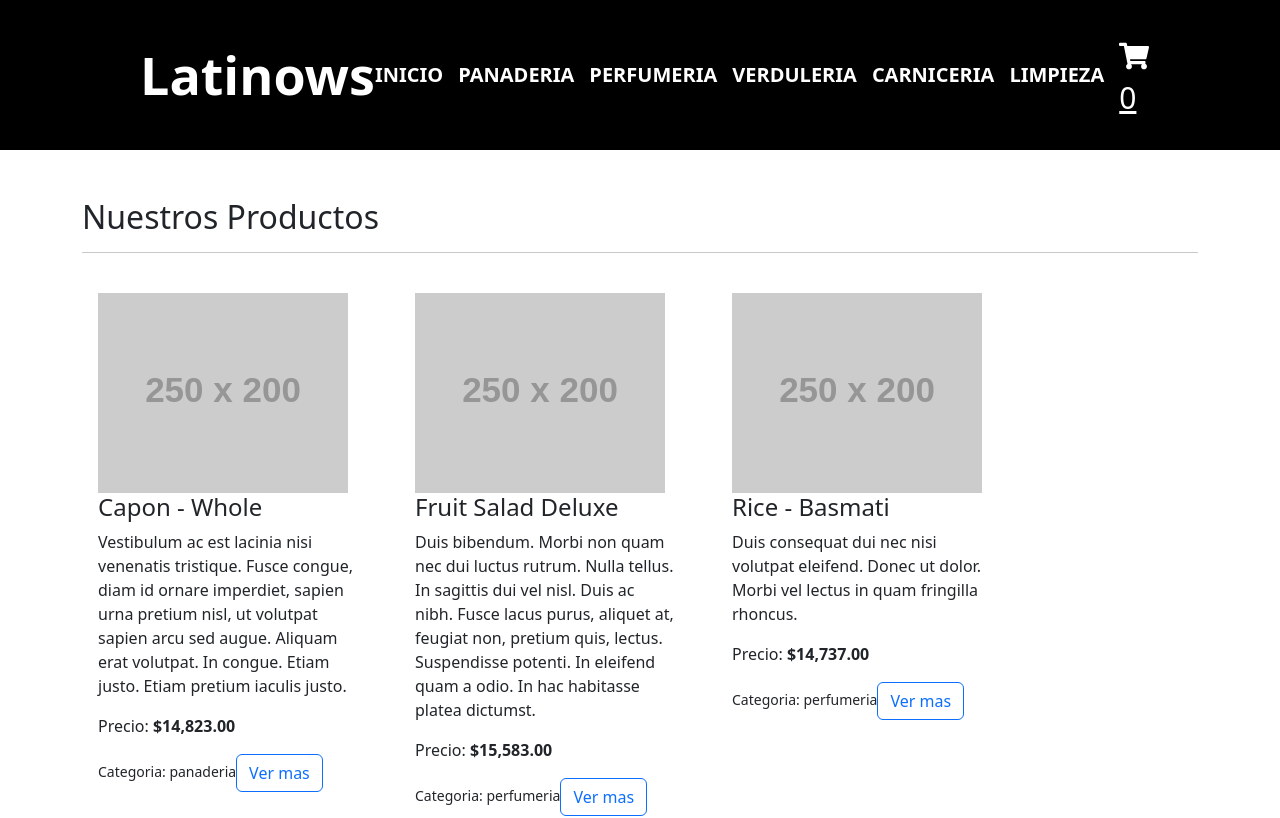
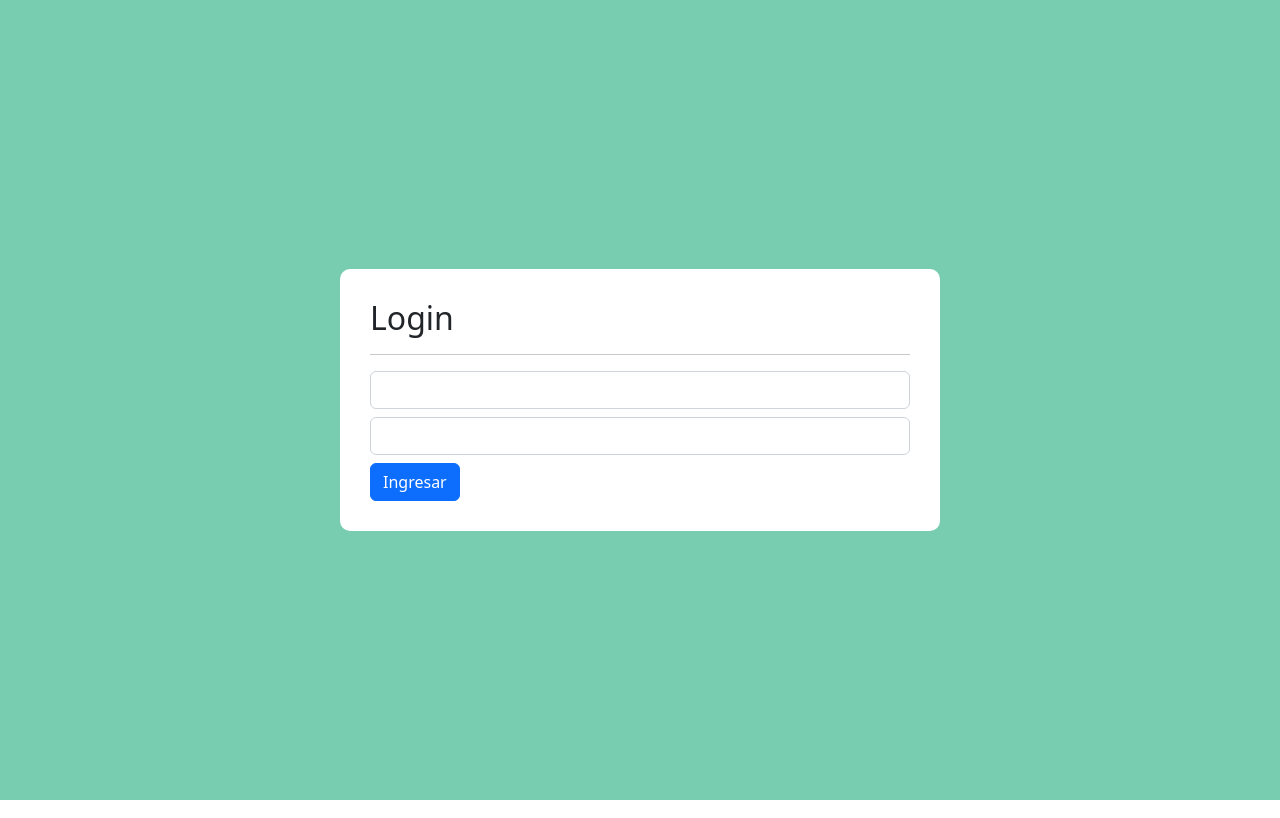
Before and after one commit to Jnieto2408/react-coder, a React (Create React App) app: page /login in a window 1280 px wide. Before the commit this address led to /. Shown: the top 818 px of the page. Built offline with nearby package versions, Linux system fonts and the light colour scheme.

Commit message:
router and login screen

```diff
--- a/src/App.js
+++ b/src/App.js
@@ -1,40 +1,19 @@
-import { Navbar } from "./components/Navbar/Navbar";
 import "bootstrap/dist/css/bootstrap.min.css";
-import ItemListContainer from "./components/ItemListContainer/ItemListContainer";
-import ItemDetailContainer from "./components/ItemDetailContainer/ItemDetailContainter";
-import { BrowserRouter, Routes, Route, Navigate } from "react-router-dom";
-import Contacto from "./components/Contacto/Contacto";
-import Cart from "./components/Cart/Cart";
 import { CartProvider } from "./context/CartContext";
+import { LoginProvider } from "./context/LoginContext";
+import AppRouter from "./router/AppRouter";
 
 
 function App() {
 
 
+
   return (
-    <CartProvider>
-      <BrowserRouter>
-        <Routes>
-          <Route path="/" element={<Navbar bg="#000" />} />
-          <Route path="*" element={<Navbar />} />
-        </Routes>
-
-        <Routes>
-          <Route path="/" element={<ItemListContainer />} />
-          <Route
-            path="/productos/:categoryId"
-            element={<ItemListContainer />}
-            />
-          <Route path="/detail/:itemId" element={<ItemDetailContainer />} />
-          <Route path="/contacto" element={<Contacto />} />
-          <Route path="/cart" element={<Cart />} />
-          <Route path="*" element={<Navigate to={"/"} />} />
-        </Routes>
-      </BrowserRouter>
-    </CartProvider>
-
-
-    /* <Footer/> */
+    <LoginProvider>
+      <CartProvider>
+        <AppRouter/>
+      </CartProvider>
+    </LoginProvider>
   );
 }
 
--- /dev/null
+++ b/src/components/LoginScreen/LoginScreen.js
@@ -0,0 +1,56 @@
+import { useState } from "react"
+import { useLoginContext } from "../../context/LoginContext"
+import "./LoginScreen.scss"
+
+
+const LoginScreen = () => {
+
+    const { login, user } = useLoginContext()
+
+    const [values, setValues] = useState({
+        email:"",
+        password:""
+    })
+
+    const handleInputChange = (e) => {
+        setValues({
+            ...values,
+            [e.target.name]:e.target.value
+        })
+    }
+
+    const handleSubmit = (e) => {
+        e.preventDefault()
+        login(values)
+    }
+    return(
+        <div className="login-screen">
+            <div className="login">
+                <h2>Login</h2>
+                <hr/>
+
+                <form onSubmit={handleSubmit}>
+                    <input
+                        className="form-control my-2"
+                        type="email"
+                        value={values.email}
+                        onChange={handleInputChange}
+                        name="email"
+                    />
+                    <input
+                        className="form-control my-2"
+                        type="password"
+                        value={values.password}
+                        onChange={handleInputChange}
+                        name="password"
+                    />
+                    <button className="btn btn-primary">Ingresar</button>
+                    {user.error && <p className="error">{user.error}</p>}
+                </form>
+            </div>
+        </div>
+    )
+}
+
+
+export default LoginScreen
--- /dev/null
+++ b/src/components/LoginScreen/LoginScreen.scss
@@ -0,0 +1,20 @@
+.login-screen{
+    width:  100%;
+    height: 100vh;
+    background-color: #78ccb0;
+    display: flex;
+    justify-content: center;
+    align-items: center;
+
+    .login{
+        width: 600px;
+        padding: 30px;
+        border-radius: 10px;
+        background-color: #fff;
+    }
+    .error{
+        color: red;
+        font-weight: 700;
+        font-size: 16px;
+    }
+}
--- a/src/components/Navbar/Navbar.js
+++ b/src/components/Navbar/Navbar.js
@@ -1,8 +1,10 @@
 import "./Navbar.scss"
 import { Link } from "react-router-dom"
 import CartWidget from "../CartWidget/CartWidget"
+import { useLoginContext } from "../../context/LoginContext"
 
 export const Navbar = ({bg = "#78ccb0"}) => {
+    const {user, logout} = useLoginContext()
 
     return (
         <header className="header" style={{background: bg}}>
@@ -18,6 +20,10 @@ export const Navbar = ({bg = "#78ccb0"}) => {
                     <CartWidget/>
                 </nav>
             </div>
+            <div className="header__container">
+                <p>Bienvenido: {user.email}</p>
+                <button className="btn btn-danger" onClick={logout}>Logout</button>
+            </div>
         </header>
     )
 }
--- a/src/components/Navbar/Navbar.scss
+++ b/src/components/Navbar/Navbar.scss
@@ -7,6 +7,11 @@
         display: flex;
         justify-content: space-between;
         align-items: center;
+        p{
+            margin: 0;
+            color: white;
+            font-weight: 700;
+        }
         .header__logo {
             font-size: 52px;
             color: white;
--- /dev/null
+++ b/src/context/LoginContext.js
@@ -0,0 +1,76 @@
+import { createContext, useContext, useState } from "react"
+
+const MOCK_USERS = [
+    {
+        email:"profe@coder.com",
+        password:"admin"
+    },
+    {
+        email:"tutor@coder.com",
+        password:"coder"
+    },
+    {
+        email:"john@doe.com",
+        password:"coder"
+    },
+]
+
+
+
+export const LoginContext = createContext()
+
+export const useLoginContext = () => {
+    return useContext(LoginContext)
+}
+
+export const LoginProvider = ({children}) => {
+    const[user, setUser] = useState({
+        email: "",
+        logged: false,
+        error: null
+    })
+
+    console.log(user)
+
+    const login = (values) => {
+        const match = MOCK_USERS.find(user => user.email === values.email)
+
+        if(!match){
+            setUser({
+              email: null,
+              logged: false,
+              error: "No se encuentra ese usuario",
+            })
+
+            return
+        }
+
+        if (match.password === values.password) {
+            setUser({
+                email: match.email,
+                logged: true,
+                error:null
+            })
+        } else {
+            setUser({
+              email: null,
+              logged: false,
+              error: "Password invalido",
+            });
+        }
+    }
+
+    const logout = () => {
+        setUser({
+          email: "",
+          logged: false,
+          error: null,
+        });
+    }
+
+    return(
+        <LoginContext.Provider value={{user, login, logout}}>
+            {children}
+        </LoginContext.Provider>
+    )
+}
--- /dev/null
+++ b/src/router/AppRouter.js
@@ -0,0 +1,23 @@
+import React from "react"
+import { BrowserRouter } from "react-router-dom";
+import {  useLoginContext } from "../context/LoginContext";
+import PrivateRoutes from "./PrivateRoutes";
+import PublicRoutes from "./PublicRoutes";
+
+const AppRouter = () => {
+
+    const {user} = useLoginContext()
+
+  return (
+    <div>
+      <BrowserRouter>
+        {user.logged
+            ? <PrivateRoutes/>
+            : <PublicRoutes/>
+        }
+      </BrowserRouter>
+    </div>
+  );
+};
+
+export default AppRouter;
--- /dev/null
+++ b/src/router/PrivateRoutes.js
@@ -0,0 +1,28 @@
+import { Navbar } from "../components/Navbar/Navbar";
+import ItemListContainer from "../components/ItemListContainer/ItemListContainer";
+import ItemDetailContainer from "../components/ItemDetailContainer/ItemDetailContainter";
+import Contacto from "../components/Contacto/Contacto";
+import Cart from "../components/Cart/Cart";
+import { Routes, Route, Navigate } from "react-router-dom";
+
+const PrivateRoutes = () => {
+  return (
+    <>
+      <Routes>
+        <Route path="/" element={<Navbar bg="#000" />} />
+        <Route path="*" element={<Navbar />} />
+      </Routes>
+
+      <Routes>
+        <Route path="/" element={<ItemListContainer />} />
+        <Route path="/productos/:categoryId" element={<ItemListContainer />} />
+        <Route path="/detail/:itemId" element={<ItemDetailContainer />} />
+        <Route path="/contacto" element={<Contacto />} />
+        <Route path="/cart" element={<Cart />} />
+        <Route path="*" element={<Navigate to={"/"} />} />
+      </Routes>
+    </>
+  );
+};
+
+export default PrivateRoutes;
--- /dev/null
+++ b/src/router/PublicRoutes.js
@@ -0,0 +1,13 @@
+import { Routes, Route, Navigate } from "react-router-dom";
+import LoginScreen from "../components/LoginScreen/LoginScreen";
+
+const PublicRoutes = () => {
+  return (
+    <Routes>
+      <Route path="/login" element={<LoginScreen />} />
+      <Route path="*" element={<Navigate to={"/login"} />} />
+    </Routes>
+  );
+};
+
+export default PublicRoutes;
```
